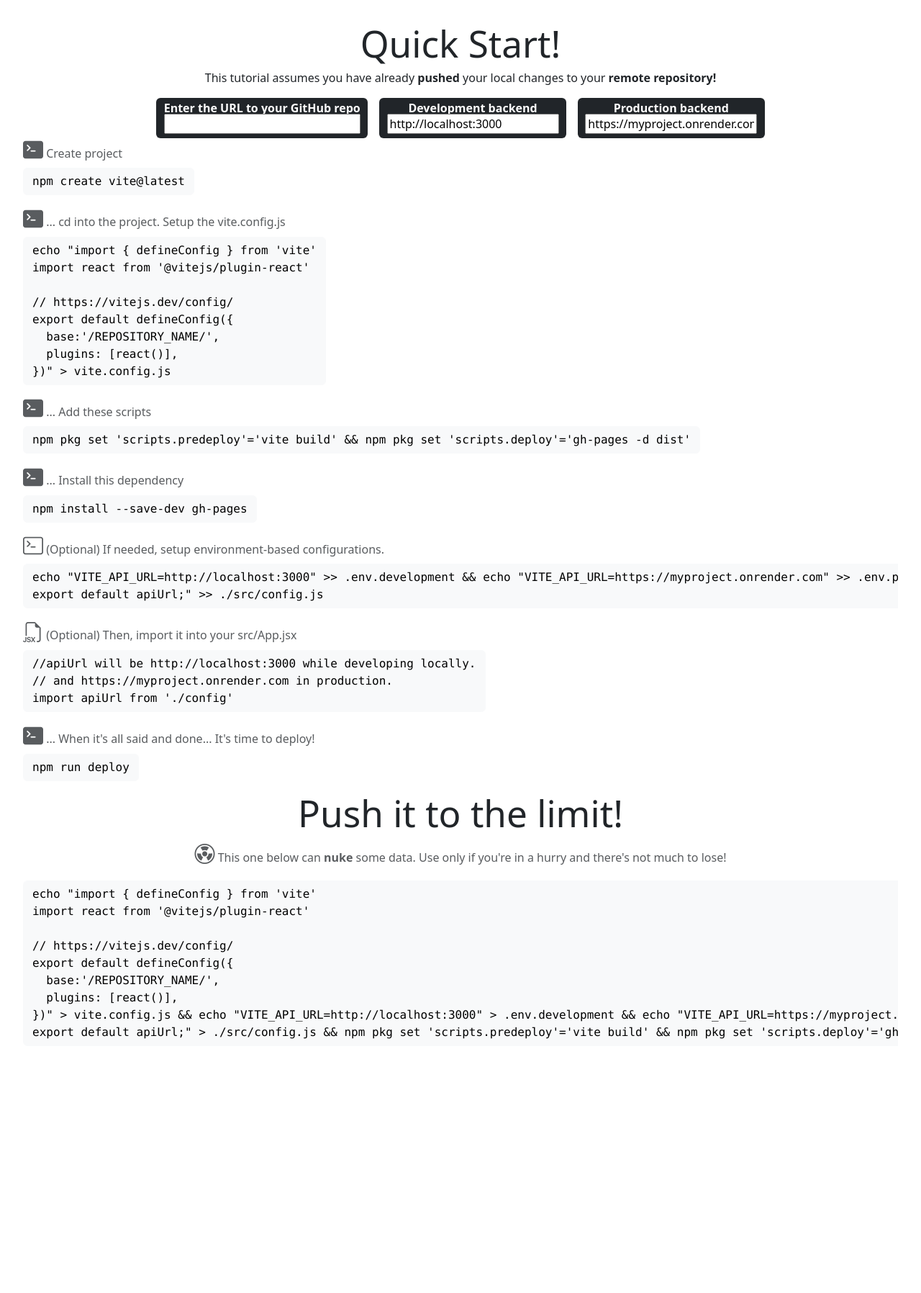
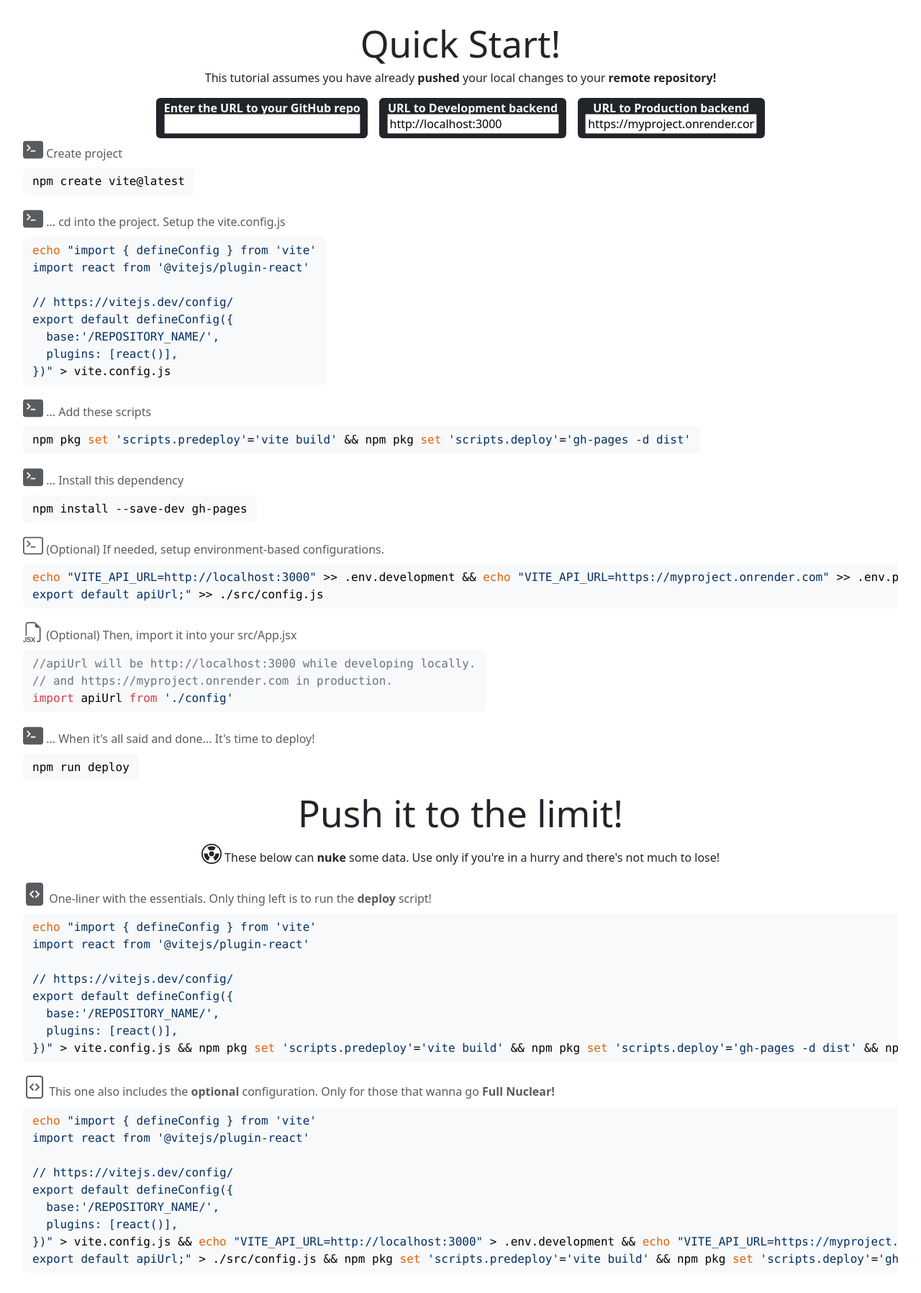
Before and after one commit to Perlesvaux/react-app-with-vite, a React (Vite) app: page / in a window 1280 px wide. Shown: the top 1796 px of the page at 72% size. Before the commit the page ends 1501 px from the top, so only its background shows below. Built offline with nearby package versions, Linux system fonts and the light colour scheme.

Commit message:
fixed bug with hljs. at toClipBoard, I changed from e.target.innerText to e.currentTarget.textContent. Also, turned such async function into a normal one

```diff
--- a/src/App.jsx
+++ b/src/App.jsx
@@ -39,7 +39,7 @@ import apiUrl from './config'
     { legend: '<i class="bi bi-terminal-fill fs-3"></i> ... When it\'s all said and done... It\'s time to deploy!', cmd: purified('bash', `npm run deploy`) }
   ]
 
-  const nuke = `echo "import { defineConfig } from 'vite'
+  const tsar_bomba = purified('bash',`echo "import { defineConfig } from 'vite'
 import react from '@vitejs/plugin-react'
 
 // https://vitejs.dev/config/
@@ -47,7 +47,17 @@ export default defineConfig({
   base:'/${state.rep}/',
   plugins: [react()],
 })" > vite.config.js && echo "VITE_API_URL=${state.devEnv}" > .env.development && echo "VITE_API_URL=${state.proEnv}" > .env.production && echo "const apiUrl = import.meta.env.VITE_API_URL;
-export default apiUrl;" > ./src/config.js && npm pkg set 'scripts.predeploy'='vite build' && npm pkg set 'scripts.deploy'='gh-pages -d dist' && npm install --save-dev gh-pages`
+export default apiUrl;" > ./src/config.js && npm pkg set 'scripts.predeploy'='vite build' && npm pkg set 'scripts.deploy'='gh-pages -d dist' && npm install --save-dev gh-pages`)
+
+
+  const little_boy = purified('bash',`echo "import { defineConfig } from 'vite'
+import react from '@vitejs/plugin-react'
+
+// https://vitejs.dev/config/
+export default defineConfig({
+  base:'/${state.rep}/',
+  plugins: [react()],
+})" > vite.config.js && npm pkg set 'scripts.predeploy'='vite build' && npm pkg set 'scripts.deploy'='gh-pages -d dist' && npm install --save-dev gh-pages`)
 
 
   function getInput(e){
@@ -64,15 +74,17 @@ export default apiUrl;" > ./src/config.js && npm pkg set 'scripts.predeploy'='vi
 
 
   function purified(lng, mrkp){
-    // return DOMPurify.sanitize(hljs.highlight(mrkp, {language: lng}).value)
-    return DOMPurify.sanitize(mrkp)
+    return DOMPurify.sanitize(hljs.highlight(mrkp, {language: lng}).value)
+    // return DOMPurify.sanitize(mrkp)
   }
 
 
-async function toClipBoard(e) {
+function toClipBoard(e) {
   try {
-    await navigator.clipboard.writeText(e.target.innerText);
-    console.log(e.target.innerText);
+    // await navigator.clipboard.writeText(e.target.innerText);
+    navigator.clipboard.writeText(e.currentTarget.textContent);
+    console.log(e.currentTarget.textContent)
+    // console.log(e.currentTarget.textContent);
     /* Resolved - text copied to clipboard successfully */
   } catch (err) {
     console.error('Failed to copy: ', err);
@@ -91,10 +103,10 @@ async function toClipBoard(e) {
         <label htmlFor="parseUrl" className='optn text-center badge text-bg-dark fs-6'>Enter the URL to your GitHub repo
           <input type="text" name="parseUrl" onChange={getInput} onKeyUp={parseUrl}  value={state.parseUrl} />
         </label>
-        <label htmlFor="devEnv" className='optn text-center badge text-bg-dark fs-6'>Development backend
+        <label htmlFor="devEnv" className='optn text-center badge text-bg-dark fs-6'>URL to Development backend
           <input type="text" name="devEnv" onChange={getInput} value={state.devEnv}/>
         </label>
-        <label htmlFor="proEnv" className='optn text-center badge text-bg-dark fs-6'>Production backend
+        <label htmlFor="proEnv" className='optn text-center badge text-bg-dark fs-6'>URL to Production backend
           <input type="text" name="proEnv" onChange={getInput} value={state.proEnv}/>
         </label>
       </div>
@@ -107,8 +119,14 @@ async function toClipBoard(e) {
       }
 
       <h1 className='text-center'>Push it to the limit!</h1>
-      <p className='text-center text-muted'> <i className="bi bi-radioactive fs-3"></i> This one below can <strong>nuke</strong> some data. Use only if you're in a hurry and there's not much to lose!</p>
-      <pre><code onClick={toClipBoard} className='text-start btn btn-light' dangerouslySetInnerHTML={{__html:nuke}}></code></pre>
+      <p className='text-center'> <i className="bi bi-radioactive fs-3"></i> These below can <strong>nuke</strong> some data. Use only if you're in a hurry and there's not much to lose!</p>
+      <h6 className='text-muted'> <i className="bi bi-file-code-fill fs-2"></i> One-liner with the essentials. Only thing left is to run the <strong>deploy</strong> script!</h6>
+      <pre><code onClick={toClipBoard} className='text-start btn btn-light' dangerouslySetInnerHTML={{__html:little_boy}}></code></pre>
+
+
+
+      <h6 className='text-muted'> <i className="bi bi-file-code fs-2"></i> This one also includes the <strong>optional</strong> configuration. Only for those that wanna go <strong>Full Nuclear!</strong></h6>
+      <pre><code onClick={toClipBoard} className='text-start btn btn-light' dangerouslySetInnerHTML={{__html:tsar_bomba}}></code></pre>
     </>
   )
 }
```
